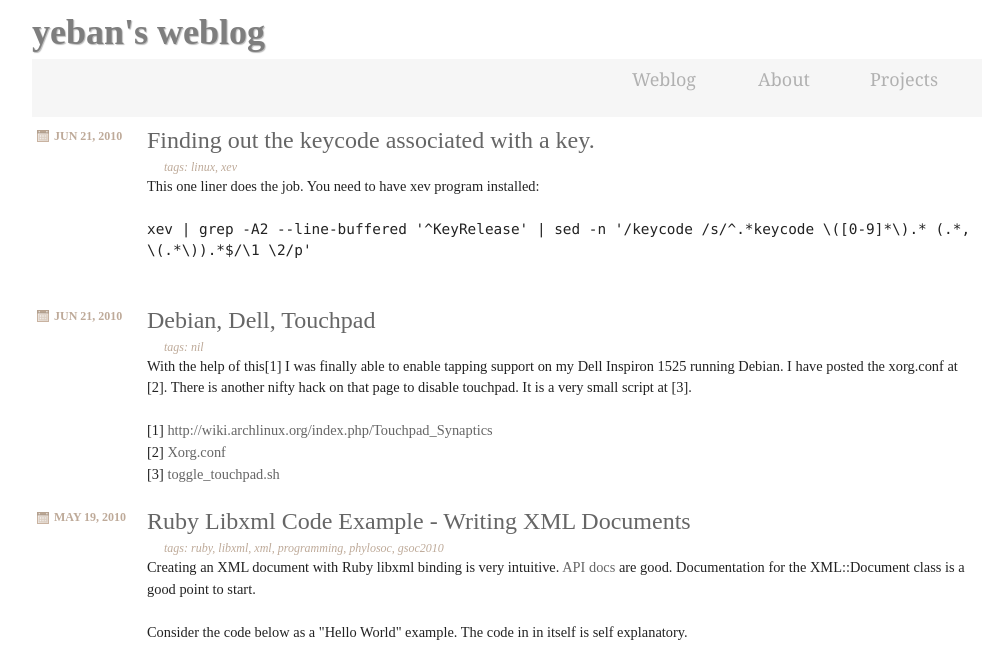
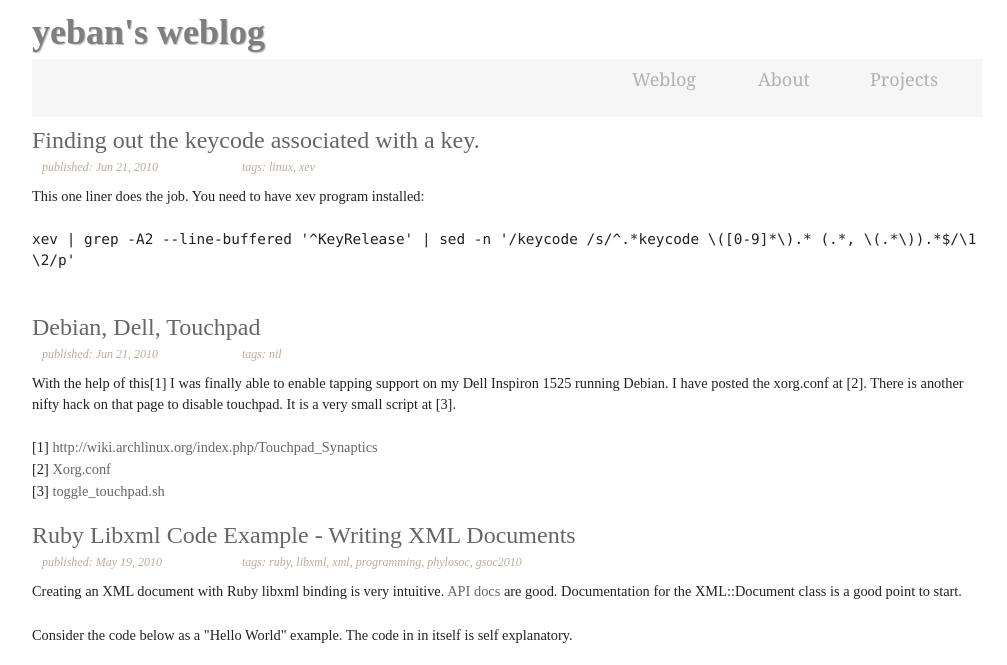
Before and after one commit to crodjer/rohanjain.in, a Jekyll site: the page built from index.html, in a window 1280 px wide, cut to the strip 0-665 px from the top of the page. Shown: the whole strip, without its empty margins (133-1140 px from the left). Built offline with Jekyll 4.4.1, drawn with Linux system fonts in a browser that asks for light colours; the list of posts is cut into pages by our own code; some of the changed text lies outside the part shown.

Commit message:
minor changes to index page's layout.

```diff
--- a/css/ap.css
+++ b/css/ap.css
@@ -78,33 +78,16 @@ a {
 
 .meta {
     color:#BEAA99;
-    margin-top: 5px;
-    margin-left: 5px;
-    margin-right: 0px;
-}
-
-.date {
-    background:transparent url(/images/icon-calendar.png) no-repeat scroll 0 0.3em;
-    font-weight:bold;
-    padding:0 0 0 17px;
-    text-transform:uppercase;
+    margin-left: 10px;
+    margin-bottom: 10px;
+    font-style: italic;
 }
 
 .post-text {
     font-size: 1.2em;
+    margin-bottom: 15px;
 }
 
 .post-title {
     margin-bottom: 0em;
 }
-
-.posts {
-    background-color: white;
-}
-
-.tags {
-    /*background:transparent url(/images/tag.png) no-repeat scroll 0 0.3em;*/
-    padding:0 0 0 17px;
-    color:#BEAA99;
-    font-style: italic;
-}
--- a/index.html
+++ b/index.html
@@ -5,22 +5,21 @@ layout: main
 <div class="posts span-24">
     {% for post in paginator.posts %}
     <div class="post span-24">
-        <div class="meta span-3">
-            <div class="date span-3">
-                {{ post.date | date: "%h %d, %Y" }}
+        <div class="content span-24 last">
+            <h2 class='post-title span-24'><a href="{{ post.id }}.html">{{ post.title }}</a></h2>
+            <div class="meta span-24">
+                <div class="date span-5">
+                    published: {{ post.date | date: "%h %d, %Y" }}
                 </div>
-        </div>
-        <div class="content span-21 last">
-            <h2 class='post-title'><a href="{{ post.id }}.html">{{ post.title }}</a></h2>
-            <div class="tags">
+                <div class="tags span-18 last" >
                     {% unless post.tags == empty %}
                     tags: {{ post.tags | limit: 2 | join: ", " }}
                     {% else %}
                     tags: nil
                     {% endunless %}
                 </div>
-            <div class='post-text'>{{ post.content }} <br /></div>
-            <br/>
+            </div>
+            <div class='post-text span-24'>{{ post.content }} <br/></div>
         </div>
     </div>
     {% endfor %}
```
Lines whose indentation alone changed are shown as unchanged.
